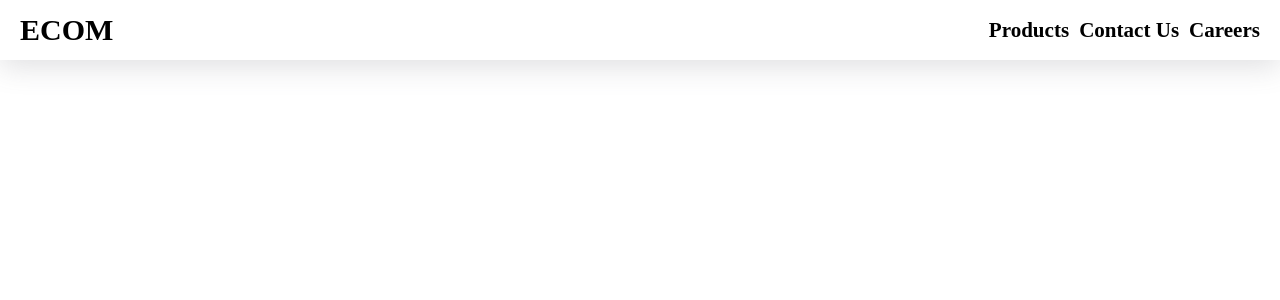
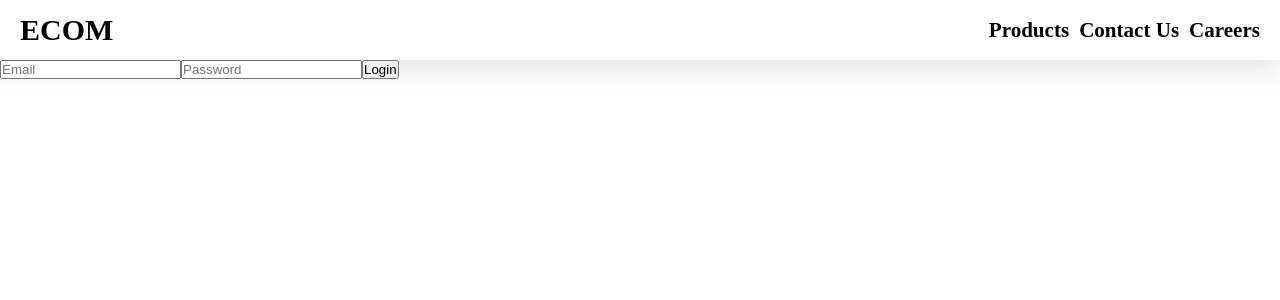
Before and after one commit to tanupriyas189/ecom_client, a React (Create React App) app: page /login in a window 1280 px wide. Shown: the top 300 px of the page. Built offline with nearby package versions, Linux system fonts and the light colour scheme.

Commit message:
login initialised

```diff
--- a/src/App.js
+++ b/src/App.js
@@ -1,6 +1,7 @@
 import { BrowserRouter as Router, Route, Switch } from "react-router-dom";
 import Header from "./components/header";
 import Home from "./pages/home";
+import Login from "./pages/login";
 
 function App() {
   return (
@@ -12,6 +13,9 @@ function App() {
             <Route exact path="/">
               <Home />
             </Route>
+            <Route path="/login">
+              <Login />
+            </Route>
           </Switch>
         </div>
       </Router>
--- /dev/null
+++ b/src/pages/login.js
@@ -0,0 +1,13 @@
+import React from "react";
+
+function Login() {
+  return (
+    <div>
+      <input type="text" placeholder="Email" />
+      <input type="password" placeholder="Password" />
+      <button>Login</button>
+    </div>
+  );
+}
+
+export default Login;
```
Also changed, not shown: src/pages/login.module.css (added).
